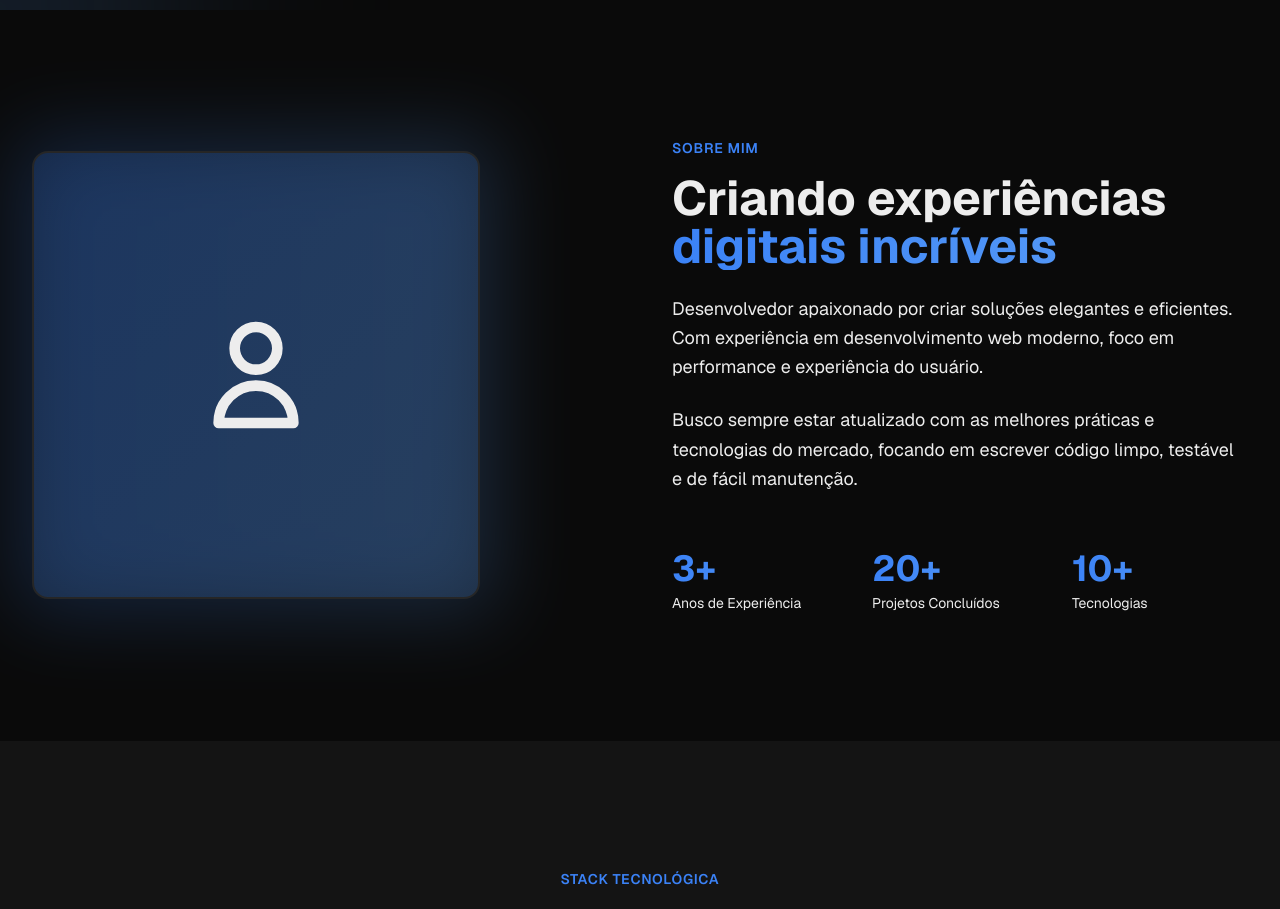
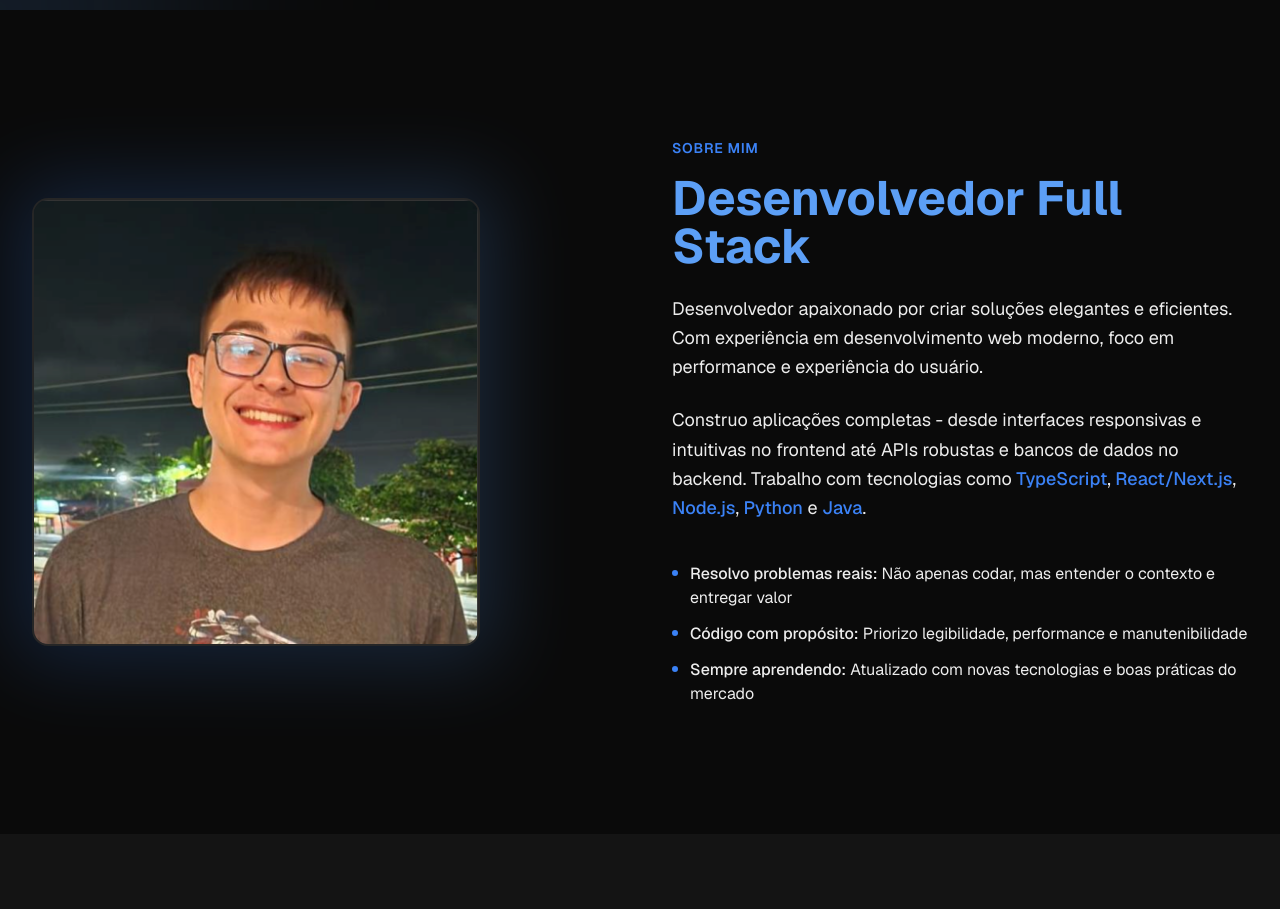
Before and after one commit to LucMazarJR/portifolio, a Next.js app: page / in a window 1280 px wide. Shown: the part 860-1769 px from the top of the page. Built offline with nearby package versions, Linux system fonts and the light colour scheme.

Commit message:
feat: filled about section

```diff
--- a/src/components/sections/AboutSection.tsx
+++ b/src/components/sections/AboutSection.tsx
@@ -1,63 +1,40 @@
 "use client";
 
 import { profileData } from "@/data/portfolio";
-import { useScrollAnimation } from "@/hooks/useScrollAnimation";
+import Image from "next/image";
+import ScrollReveal from "../ui/ScrollReveal";
 
 export default function AboutSection() {
-  const imageAnimation = useScrollAnimation();
-  const contentAnimation = useScrollAnimation({ threshold: 0.2 });
-
   return (
     <section id="sobre" className="py-20 lg:py-32 bg-background">
       <div className="max-w-7xl mx-auto px-4 sm:px-6 lg:px-8">
         <div className="grid grid-cols-1 lg:grid-cols-2 gap-12 lg:gap-16 items-center">
           {/* Imagem */}
-          <div
-            ref={imageAnimation.ref}
-            className={`relative scroll-animate scroll-fade-left ${
-              imageAnimation.isVisible ? "is-visible" : ""
-            }`}
-          >
+          <ScrollReveal animation="fade-left">
             <div className="relative w-full max-w-md mx-auto lg:mx-0">
-              {/* Placeholder para imagem */}
-              <div className="aspect-square rounded-2xl bg-linear-to-br from-primary/20 to-accent/20 border-2 border-border overflow-hidden">
-                <div className="w-full h-full flex items-center justify-center text-muted-foreground">
-                  <svg
-                    className="w-32 h-32"
-                    fill="none"
-                    stroke="currentColor"
-                    viewBox="0 0 24 24"
-                  >
-                    <path
-                      strokeLinecap="round"
-                      strokeLinejoin="round"
-                      strokeWidth={2}
-                      d="M16 7a4 4 0 11-8 0 4 4 0 018 0zM12 14a7 7 0 00-7 7h14a7 7 0 00-7-7z"
+              <div className="relative aspect-square rounded-2xl overflow-hidden border-2 border-border">
+                <Image
+                  src="/images/perfilImage.png"
+                  alt="Perfil"
+                  fill
+                  className="object-cover"
+                  priority
                 />
-                  </svg>
-                </div>
               </div>
               {/* Efeito de borda animado */}
               <div className="absolute -inset-4 bg-linear-to-r from-primary to-accent rounded-2xl blur-2xl opacity-20 -z-10"></div>
             </div>
-          </div>
+          </ScrollReveal>
 
           {/* Conteúdo */}
-          <div
-            ref={contentAnimation.ref}
-            className={`space-y-6 scroll-animate scroll-fade-right ${
-              contentAnimation.isVisible ? "is-visible" : ""
-            }`}
-          >
+          <ScrollReveal animation="fade-right">
+            <div className="space-y-6">
               <div className="space-y-4">
                 <h2 className="text-sm font-semibold text-primary uppercase tracking-wider">
                   Sobre Mim
                 </h2>
-              <h3 className="text-4xl lg:text-5xl font-bold">
-                Criando experiências
-                <span className="block bg-linear-to-r from-primary to-accent bg-clip-text text-transparent">
-                  digitais incríveis
-                </span>
+                <h3 className="text-4xl lg:text-5xl font-bold text-accent">
+                  Desenvolvedor Full Stack
                 </h3>
               </div>
 
@@ -66,39 +43,38 @@ export default function AboutSection() {
             </p>
 
             <p className="text-lg text-muted-foreground leading-relaxed">
-              Busco sempre estar atualizado com as melhores práticas e tecnologias
-              do mercado, focando em escrever código limpo, testável e de fácil
-              manutenção.
+              Construo aplicações completas - desde interfaces responsivas e intuitivas no
+              frontend até APIs robustas e bancos de dados no backend. Trabalho com tecnologias como
+              <span className="text-primary font-medium"> TypeScript</span>,
+              <span className="text-primary font-medium"> React/Next.js</span>,
+              <span className="text-primary font-medium"> Node.js</span>,
+              <span className="text-primary font-medium"> Python</span> e
+              <span className="text-primary font-medium"> Java</span>.
             </p>
 
-            {/* Estatísticas */}
-            <div className="grid grid-cols-3 gap-6 pt-8">
-              <div className="space-y-1">
-                <div className="text-3xl lg:text-4xl font-bold bg-linear-to-r from-primary to-accent bg-clip-text text-transparent">
-                  3+
+              {/* O que faço diferente */}
+              <div className="space-y-3 pt-4">
+                <div className="flex items-start gap-3">
+                  <div className="w-1.5 h-1.5 rounded-full bg-primary mt-2 shrink-0"></div>
+                  <p className="text-muted-foreground">
+                    <span className="text-foreground font-medium">Resolvo problemas reais:</span> Não apenas codar, mas entender o contexto e entregar valor
+                  </p>
                 </div>
-                <div className="text-sm text-muted-foreground">
-                  Anos de Experiência
+                <div className="flex items-start gap-3">
+                  <div className="w-1.5 h-1.5 rounded-full bg-primary mt-2 shrink-0"></div>
+                  <p className="text-muted-foreground">
+                    <span className="text-foreground font-medium">Código com propósito:</span> Priorizo legibilidade, performance e manutenibilidade
+                  </p>
                 </div>
-              </div>
-              <div className="space-y-1">
-                <div className="text-3xl lg:text-4xl font-bold bg-linear-to-r from-primary to-accent bg-clip-text text-transparent">
-                  20+
-                </div>
-                <div className="text-sm text-muted-foreground">
-                  Projetos Concluídos
-                </div>
-              </div>
-              <div className="space-y-1">
-                <div className="text-3xl lg:text-4xl font-bold bg-linear-to-r from-primary to-accent bg-clip-text text-transparent">
-                  10+
-                </div>
-                <div className="text-sm text-muted-foreground">
-                  Tecnologias
+                <div className="flex items-start gap-3">
+                  <div className="w-1.5 h-1.5 rounded-full bg-primary mt-2 shrink-0"></div>
+                  <p className="text-muted-foreground">
+                    <span className="text-foreground font-medium">Sempre aprendendo:</span> Atualizado com novas tecnologias e boas práticas do mercado
+                  </p>
                 </div>
               </div>
             </div>
-          </div>
+          </ScrollReveal>
         </div>
       </div>
     </section>
```
Also changed, not shown: public/images/perfilImage.png (added). Lines whose indentation alone changed are shown as unchanged.
